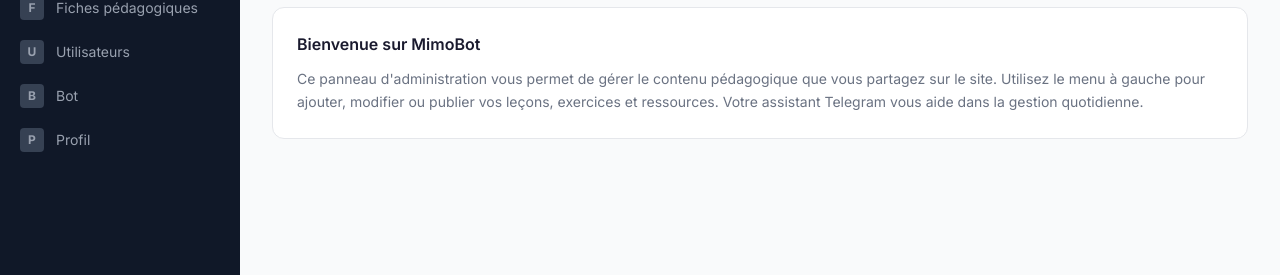
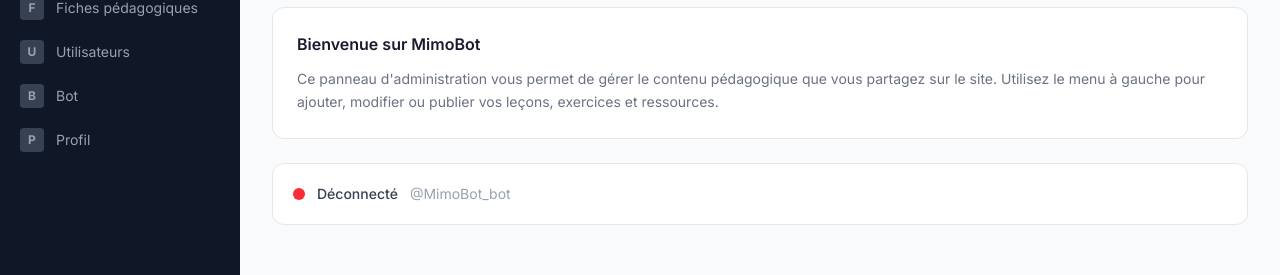
Before and after one commit to islamMed06/mimobot-web, a Next.js app: page /admin in a window 1280 px wide. Shown: the part 231-506 px from the top of the page. Built offline with nearby package versions, Linux system fonts and the light colour scheme; no server answers; the database is empty.

Commit message:
feat: replace bot section with status indicator on dashboard

```diff
--- a/src/app/admin/page.tsx
+++ b/src/app/admin/page.tsx
@@ -22,8 +22,20 @@
   };
 }
 
+async function checkBotStatus() {
+  try {
+    const res = await fetch(`${process.env.AGENT_URL || "https://mimo-bot-ukhy.onrender.com"}/health`, {
+      signal: AbortSignal.timeout(5000),
+    });
+    return res.ok;
+  } catch {
+    return false;
+  }
+}
+
 export default async function AdminDashboard() {
   const stats = await getStats();
+  const botOnline = await checkBotStatus();
 
   const cards = [
     { label: "Leçons", count: stats.lessons, href: "/admin/lessons", color: "bg-blue-50 text-blue-700" },
@@ -49,9 +61,16 @@
         <p className="text-sm text-gray-500 leading-relaxed">
           Ce panneau d&apos;administration vous permet de gérer le contenu pédagogique
           que vous partagez sur le site. Utilisez le menu à gauche pour ajouter, modifier
-          ou publier vos leçons, exercices et ressources. Votre assistant Telegram
-          vous aide dans la gestion quotidienne.
+          ou publier vos leçons, exercices et ressources.
         </p>
+      </div>
+
+      <div className="mt-6 bg-white rounded-xl border border-gray-200 p-5 flex items-center gap-3">
+        <span className={`w-3 h-3 rounded-full ${botOnline ? "bg-green-500" : "bg-red-500"}`}></span>
+        <span className="text-sm font-medium text-gray-700">
+          {botOnline ? "Connecté" : "Déconnecté"}
+        </span>
+        <span className="text-sm text-gray-400">@MimoBot_bot</span>
       </div>
     </div>
   );
```
